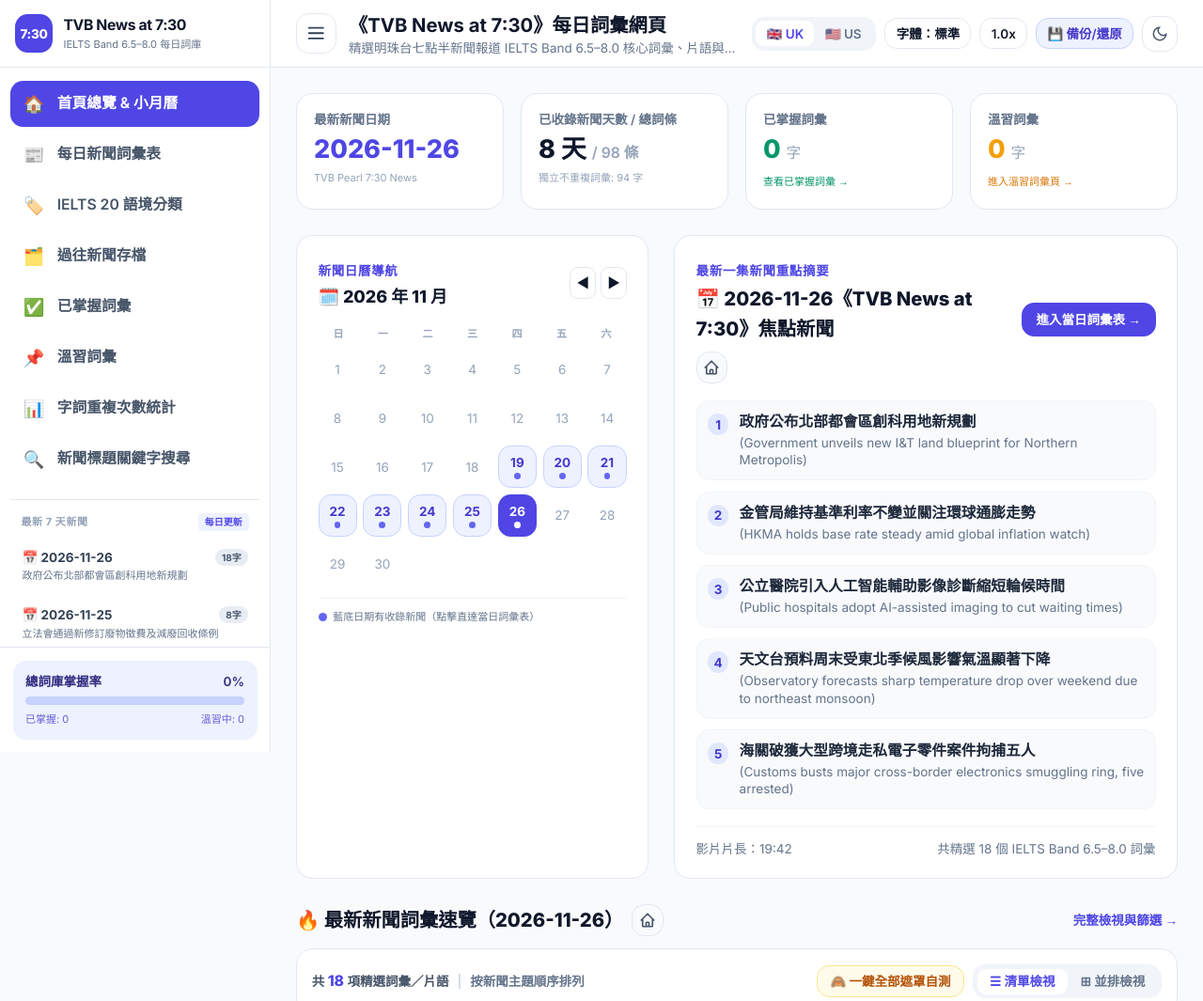
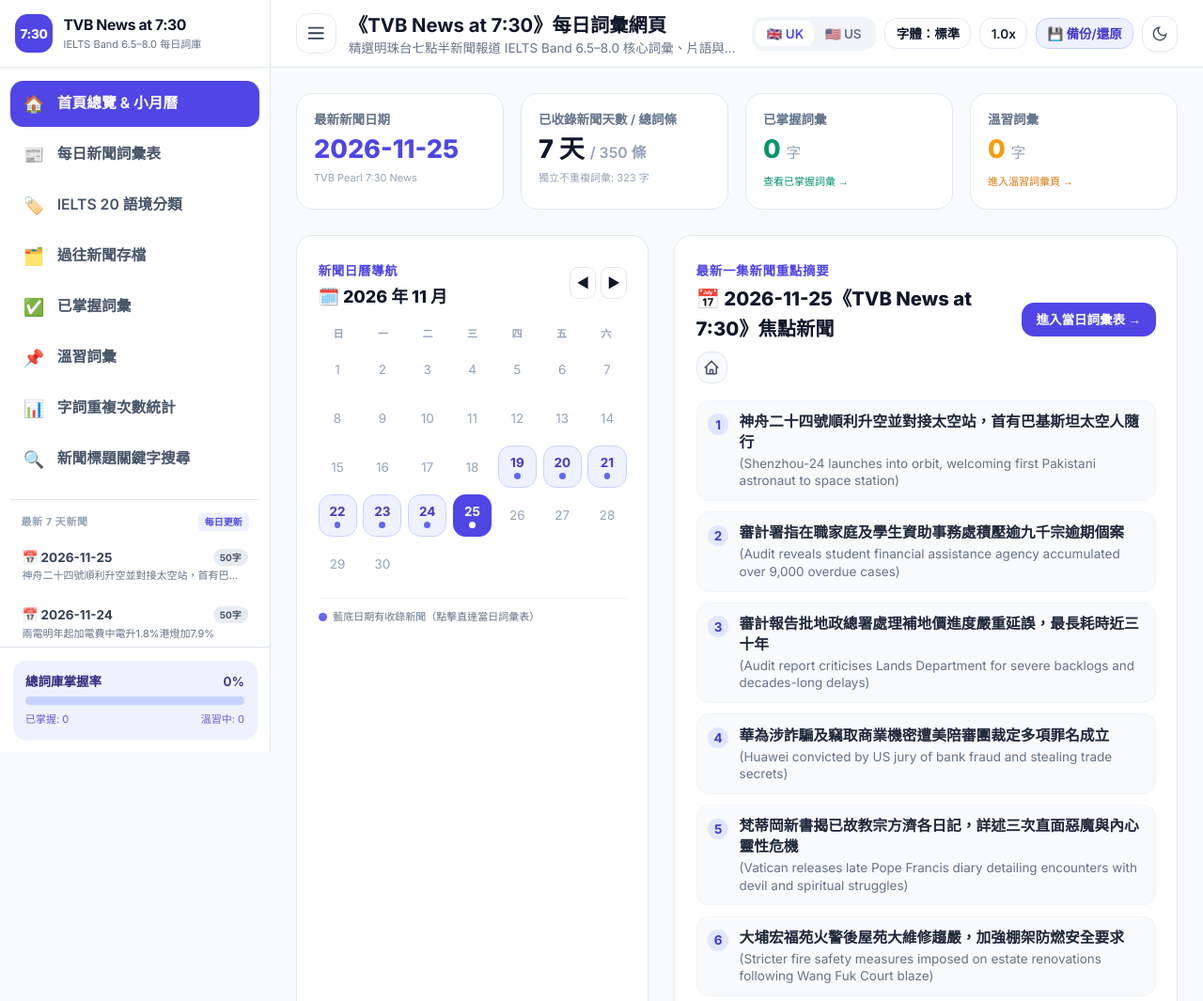
Before and after one commit to manlong09/tvb-vocab, a plain HTML site: page index.html in a window 1280 px wide. Shown: the top 1065 px of the page at 94% size. Drawn offline with nearby package versions, Linux system fonts and the light colour scheme.

Commit message:
Auto update TVB News at 7:30 vocab (docs)

```diff
--- a/index.html
+++ b/index.html
@@ -417,18 +417,21 @@ async function tryLoadExternalData() {
     if (!res.ok) return;
     const indexList = await res.json();
     if (Array.isArray(indexList) && indexList.length > 0) {
-      for (const entry of indexList) {
-        const d = typeof entry === 'string' ? entry : entry.date;
-        if (d && !state.db[d]) {
-          try {
-            const dayRes = await fetch(`data/${d}.json`, { cache: 'no-store' });
-            if (dayRes.ok) {
-              const dayData = await dayRes.json();
-              state.db[d] = dayData;
-            }
-          } catch (_) {}
+      // 以 data/ 內的真實資料為準，完全取代內置示範資料（示範資料只在無法載入 data/ 時使用）
+      const dates = indexList
+        .map(entry => (typeof entry === 'string' ? entry : entry?.date))
+        .filter(Boolean);
+      const results = await Promise.all(dates.map(async d => {
+        try {
+          const dayRes = await fetch(`data/${d}.json`, { cache: 'no-store' });
+          return dayRes.ok ? [d, await dayRes.json()] : null;
+        } catch (_) {
+          return null;
         }
-      }
+      }));
+      const realDb = Object.fromEntries(results.filter(Boolean));
+      if (Object.keys(realDb).length === 0) return;
+      state.db = realDb;
       state.availableDates = Object.keys(state.db).sort().reverse();
       state.selectedDate = state.availableDates[0];
       state.calendarMonth = state.selectedDate.slice(0, 7);
```
Also changed, not shown: 3 other files.
